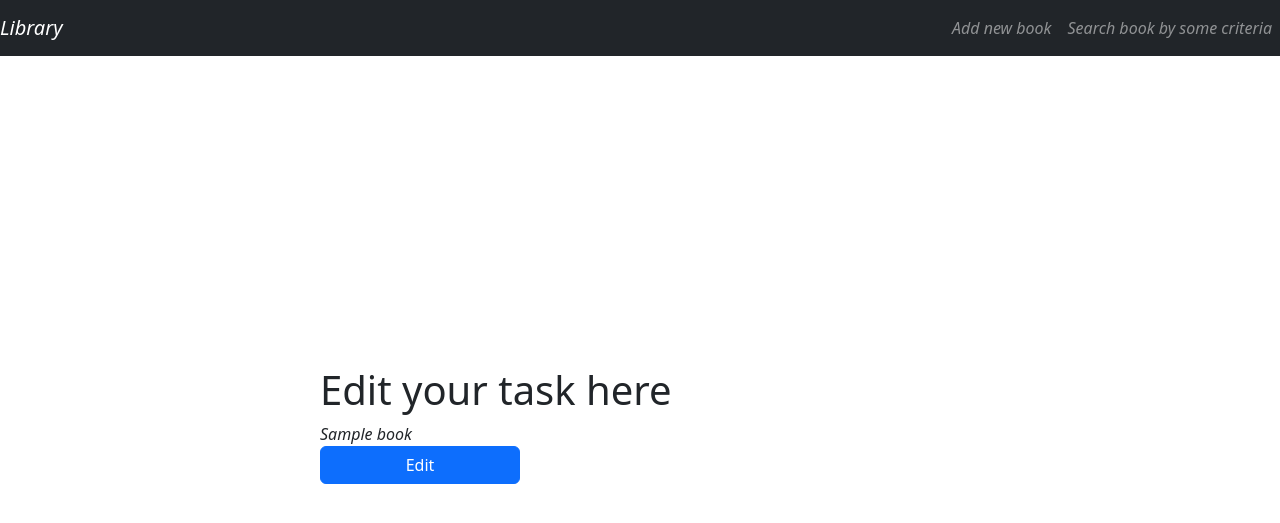
After one commit to Andry925/Library_app, a Django app: page /librarian_profile/edit_book/1/ in a window 1280 px wide. The commit adds this page. Shown: the top 523 px of the page. Run offline with Django 5.2, Linux system fonts and the light colour scheme; tables that the repository leaves empty hold one stand-in row (values such as "Sample post"); some libraries are stand-ins or nearby versions.

Commit message:
some changes

```diff
--- a/library/book/forms.py
+++ b/library/book/forms.py
@@ -6,3 +6,8 @@ class BookCreationForm(forms.ModelForm):
     class Meta:
         model = Book
         fields = "__all__"
+
+class BookEditForm(forms.ModelForm):
+    class Meta:
+        model = Book
+        fields = ["name","count","genre","author"]
--- a/library/book/templates/book/all_books.html
+++ b/library/book/templates/book/all_books.html
@@ -23,12 +23,13 @@
         <td>{{ book.count}}</td>
         <td>{{ book.author }}</td>
         <td>
-          <a href=""><i style="font-size: 24px" class="fa">&#xf040;</i></a>
-          <a href=""><i style="font-size: 24px" class="fa">&#xf014;</i></a>
+          <a href="{% url 'edit' book.pk % }"><i style="font-size: 24px" class="fa">&#xf040;</i></a>
+          <a href="{% url 'delete_book' book.pk %}"><i style="font-size: 24px" class="fa">&#xf014;</i></a>
         </td>
       </tr>
 
       {% endfor %}
+
     </table>
   </div>
 </div>
--- /dev/null
+++ b/library/book/templates/book/edit_book.html
@@ -0,0 +1,32 @@
+{% extends 'book/base.html' %}
+
+{% block content %}
+<div class="row justify-content-center align-items-center">
+  <div class="col-md-6 col-lg-6 p-0" style="position: absolute; bottom: 300px">
+    <h1>Edit your task here</h1>
+    <form action="{% url 'edit' book.pk %}" class="form" method="POST">
+      {% csrf_token %}
+      <div class="form-group">
+
+
+        <span style="display: flex">
+            <i>{{book.name}}</i>
+
+          </span>
+          <span style="display: flex">
+
+          </span>
+          <span style="display: flex">
+
+          </span>
+          <span style="display: flex">
+
+          </span>
+        <button type="submit" class="btn btn-primary" style="width: 200px">
+          <i class="fa fa-plus"></i> Edit
+        </button>
+      </div>
+    </form>
+  </div>
+</div>
+{% endblock %}
--- a/library/book/urls.py
+++ b/library/book/urls.py
@@ -4,6 +4,8 @@ from . import views
 urlpatterns = [
     path("all_books/", views.AllBooksView.as_view(), name="all_books"),
     path("add_book", views.AddBookView.as_view(), name="add_book"),
-    path("filter_book/", views.FilteredBooksView.as_view(), name="filter_book")
+    path("filter_book/", views.FilteredBooksView.as_view(), name="filter_book"),
+    path("delete_book/<int:pk>/",views.DeleteBookView.as_view(),name="delete_book"),
+    path("edit_book/<int:pk>/",views.EditBookView.as_view(),name="edit" )
 
 ]
--- a/library/book/views.py
+++ b/library/book/views.py
@@ -1,7 +1,7 @@
 from django.shortcuts import redirect, render
 from django.views import View
 from .models import Book
-from .forms import BookCreationForm
+from .forms import BookCreationForm,BookEditForm
 
 
 class AllBooksView(View):
@@ -50,3 +50,32 @@ class FilteredBooksView(View):
     def filter_by_genre(self, genre):
         filtered_queryset = Book.objects.filter(genre=genre).order_by("id")
         return filtered_queryset
+
+
+class EditBookView(View):
+    template_path = "book/edit_book.html"
+
+    def get(self,request,pk):
+        book = Book.objects.get(pk=pk)
+
+        context = {
+
+            "book":book
+        }
+        return render(request,self.template_path,context)
+
+
+
+
+class DeleteBookView(View):
+
+    redirect_url = "book/all_books.html"
+
+    def get(self, request, pk):
+        book = Book.objects.get(pk=pk)
+        book.delete()
+        context = {
+            "book": book,
+            "hello": "hello"
+        }
+        return render(request, self.redirect_url, context)
```
